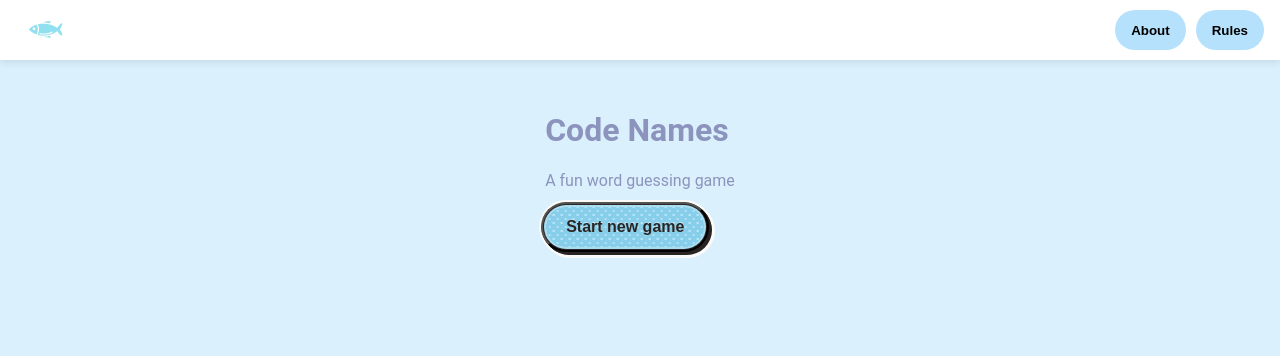
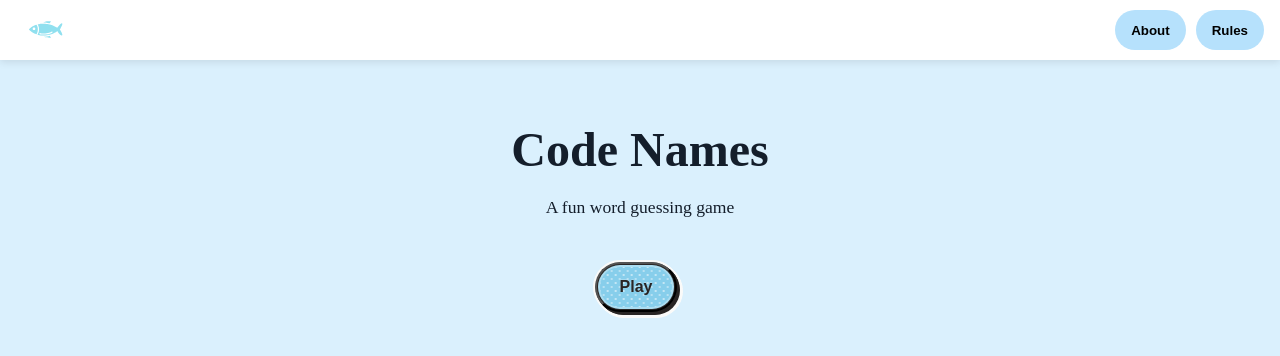
Before and after one commit to arthsalgia/code-names, a React (Vite) app in the folder frontend/codenames-app/: page / in a window 1280 px wide. Shown: the top 356 px of the page. Built offline with nearby package versions, Linux system fonts and the light colour scheme.

Commit message:
fix: play button

```diff
--- a/frontend/codenames-app/src/App.jsx
+++ b/frontend/codenames-app/src/App.jsx
@@ -3,6 +3,8 @@ import StartGame from './pages/startGame.jsx';
 import Game from './pages/game.jsx'
 import Header from './components/header/header.jsx'
 import Home from './pages/home.jsx'
+import JoinGame from './pages/joinGame.jsx';
+import HostGame from './pages/hostGame.jsx';
 import './App.css';
 
 export default function App() {
@@ -13,6 +15,8 @@ export default function App() {
         <Routes>
           <Route path="/" element={<Home />} />
           <Route path="/play-game" element={<Game />} />
+          <Route path="/host-game" element={<HostGame />} />
+          <Route path="/join-game" element={<JoinGame />} />
         </Routes>
       </div>
     </>
--- a/frontend/codenames-app/src/components/header/about/about.jsx
+++ b/frontend/codenames-app/src/components/header/about/about.jsx
@@ -16,7 +16,7 @@ export default function About() {
           <div className="header-popup" onClick={e => e.stopPropagation()}>
             <AboutText/>
 
-            <button onClick={() => setShowAbout(false)}>X</button>
+            <button onClick={() => setShowAbout(false)}>×</button>
           </div>
         </div>
       )}
--- a/frontend/codenames-app/src/components/header/rules/rules.jsx
+++ b/frontend/codenames-app/src/components/header/rules/rules.jsx
@@ -16,7 +16,7 @@ export default function Rules() {
           <div className="header-popup" onClick={e => e.stopPropagation()}>
             <RulesText/>
 
-            <button onClick={() => setShowRules(false)}>X</button>
+            <button onClick={() => setShowRules(false)}>×</button>
           </div>
         </div>
       )}
--- a/frontend/codenames-app/src/pages/home.css
+++ b/frontend/codenames-app/src/pages/home.css
@@ -1,3 +1,29 @@
 .home {
-    position: center;
+  display: flex;
+  flex-direction: column;
+  align-items: center;
+  font-family: "Cooper BT", "Cooper Black", "Bookman Old Style", serif;
+  padding-top: 2em;
 }
+
+.home-buttons {
+  display: flex;
+  justify-content: center;
+  margin-top: 30px;
+}
+
+.home h1 {
+  font-size: 3em;
+  font-weight: 700;
+  color: #141e2b;
+  text-align: center;
+  margin: 0;
+}
+
+.home p {
+  font-size: 1.1em;
+  color: #141e2b;
+  margin-top: 20px;
+  text-align: center;
+  max-width: 600px;
+}
--- a/frontend/codenames-app/src/pages/home.jsx
+++ b/frontend/codenames-app/src/pages/home.jsx
@@ -1,19 +1,14 @@
-import { useNavigate } from 'react-router-dom';
-import '../styles/global.css'
 import './home.css'
+import StartGame from '../pages/startGame';
 
 export default function Home() {
-  const navigate = useNavigate();
-
   return (
     <div className="home">
       <h1>Code Names</h1>
       <p>A fun word guessing game</p>
-      <button className="button" onClick={() => navigate('/start-game')}>
-        <div>
-          <span>Start new game</span>
-        </div>
-      </button>
+      <div className='home-buttons'>
+        <StartGame/>
+      </div>
     </div>
   );
 }
--- /dev/null
+++ b/frontend/codenames-app/src/pages/hostGame.jsx
@@ -0,0 +1,5 @@
+export default function HostGame() {
+    return (
+        <></>
+    );
+}
--- /dev/null
+++ b/frontend/codenames-app/src/pages/joinGame.jsx
@@ -0,0 +1,5 @@
+export default function JoinGame() {
+    return (
+        <></>
+    );
+}
--- /dev/null
+++ b/frontend/codenames-app/src/pages/startGame.css
@@ -0,0 +1,20 @@
+.startGame-container {
+  display: flex;
+  justify-content: center;
+  align-items: center;
+  min-width: 300px;
+}
+.startGame-buttons {
+  display: flex;
+  gap: 20px;
+  opacity: 0;
+  transform: translateY(10px) scale(0.95);
+  animation: slideFadeIn 0.3s ease forwards;
+}
+
+@keyframes slideFadeIn {
+  to {
+    opacity: 1;
+    transform: translateY(0) scale(1);
+  }
+}
--- a/frontend/codenames-app/src/pages/startGame.jsx
+++ b/frontend/codenames-app/src/pages/startGame.jsx
@@ -1,14 +1,29 @@
 import { useNavigate } from 'react-router-dom';
+import { useState } from 'react';
+import './startGame.css'
 
 export default function StartGame() {
   const navigate = useNavigate();
+  const [showOptions, setShowOptions] = useState(false);
+
   return (
-    <div>
-      <button className="button" onClick={() => navigate('/play-game')}>
-        <div>
-          <span>Play</span>
+    <div className="startGame-container">
+      {!showOptions && (
+        <button className="button" onClick={() => setShowOptions(true)}>
+          <div><span>Play</span></div>
+        </button>
+      )}
+
+      {showOptions && (
+        <div className="startGame-buttons">
+          <button className="button" onClick={() => navigate("/host-game")}>
+            <div><span>Host Game</span></div>
+          </button>
+          <button className="button" onClick={() => navigate("/join-game")}>
+            <div><span>Join Game</span></div>
+          </button>
         </div>
-      </button>
+      )}
     </div>
   );
 }
```
